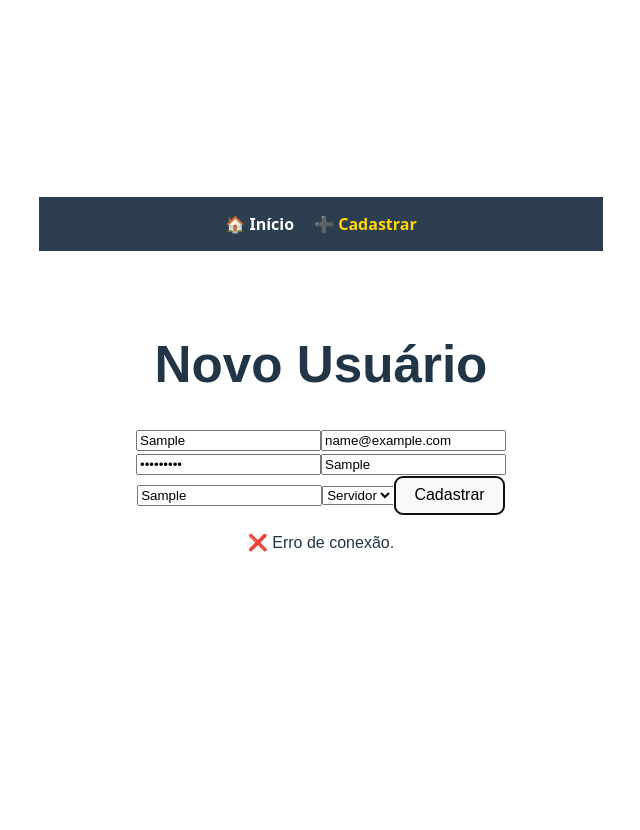
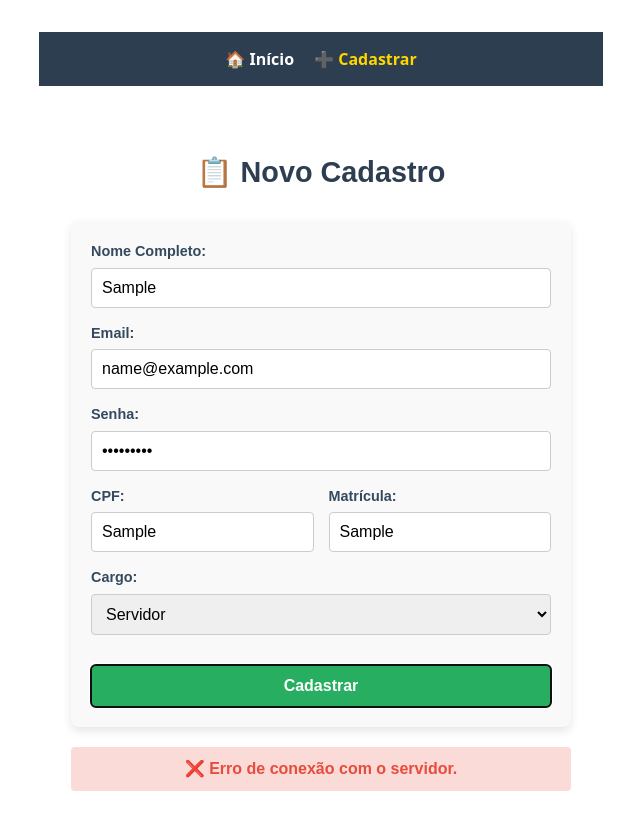
Before and after one commit to HannielAlencar/Hanniker, a React (Vite) app in the folder web/: page /cadastro in a window 1280 px wide. Both pictures are taken after typing "Sample", "name@example.com", "Sample123", "Sample", "Sample" into the empty fields and a click on the button "Cadastrar". Shown: the top 830 px of the page, without its empty margins (319-959 px from the left). Before the commit the page ends 800 px from the top, so only its background shows below. Built offline with nearby package versions, Linux system fonts and the light colour scheme; no server answers.

Commit message:
Adicionando rota GET usuarios para ver a lista

```diff
--- a/web/src/Home.tsx
+++ b/web/src/Home.tsx
@@ -10,14 +10,13 @@ export function Home() {
     setMensagem("Enviando...");
 
     try {
-      // ⚠️ USEI O LINK QUE VOCÊ DISSE QUE FUNCIONA
-      const response = await fetch('https://hanniker.onrender.com/bater-ponto', {
-        method: 'POST',
-        headers: { 'Content-Type': 'application/json' },
-        body: JSON.stringify({ nome }),
-      });
+  const resposta = await fetch('https://hanniker.onrender.com/bater-ponto', {
+  method: 'POST',
+  headers: { 'Content-Type': 'application/json' },
+  body: JSON.stringify({ nome }),
+});
 
-      if (response.ok) {
+      if (resposta.ok) {
         setMensagem(`✅ Ponto de ${nome} registrado!`);
         setNome("");
       } else {
--- a/web/src/cadastro.css
+++ b/web/src/cadastro.css
@@ -1,5 +1,3 @@
-/* web/src/pages/Cadastro.module.css */
-
 .container {
   padding: 2rem;
   max-width: 500px;
@@ -11,6 +9,7 @@
   color: #2c3e50;
   text-align: center;
   margin-bottom: 2rem;
+  font-size: 1.8rem;
 }
 
 .formulario {
@@ -20,21 +19,29 @@
   background-color: #f9f9f9;
   padding: 20px;
   border-radius: 8px;
-  box-shadow: 0 2px 5px rgba(0,0,0,0.1);
+  box-shadow: 0 4px 10px rgba(0,0,0,0.1);
 }
 
 .grupoInput {
   display: flex;
   flex-direction: column;
+  text-align: left;
+}
+
+.grupoInput label {
+  font-size: 0.9rem;
+  font-weight: bold;
+  color: #34495e;
+  margin-bottom: 5px;
 }
 
 .input {
   width: 100%;
   padding: 10px;
-  margin-top: 5px;
   border: 1px solid #ccc;
   border-radius: 4px;
   font-size: 16px;
+  box-sizing: border-box; /* Garante que o padding não quebre o layout */
 }
 
 /* Fila para colocar CPF e Matrícula lado a lado */
@@ -60,7 +67,6 @@
   transition: background-color 0.3s;
 }
 
-/* Isto só é possível com CSS separado! */
 .botao:hover {
   background-color: #219150;
 }
@@ -70,6 +76,9 @@
   font-weight: bold;
   text-align: center;
   margin-top: 20px;
+  padding: 10px;
+  background-color: #fadbd8;
+  border-radius: 4px;
 }
 
 .mensagemSucesso {
@@ -77,4 +86,7 @@
   font-weight: bold;
   text-align: center;
   margin-top: 20px;
+  padding: 10px;
+  background-color: #d5f5e3;
+  border-radius: 4px;
 }
--- a/web/src/cadastro.tsx
+++ b/web/src/cadastro.tsx
@@ -1,56 +1,102 @@
 import React, { useState } from 'react';
-import './cadastro.css';
+import './cadastro.css'; // Importa o seu CSS novo
 
 export function Cadastro() {
   const [form, setForm] = useState({
-    nome: '', email: '', senha: '', cpf: '', matricula: '', cargo: 'servidor'
+    nome: '',
+    email: '',
+    senha: '',
+    cpf: '',
+    matricula: '',
+    cargo: 'servidor'
   });
   const [msg, setMsg] = useState("");
+  const [status, setStatus] = useState(""); // 'sucesso' ou 'erro'
+
+  const handleChange = (e: React.ChangeEvent<HTMLInputElement | HTMLSelectElement>) => {
+    setForm({ ...form, [e.target.name]: e.target.value });
+  };
 
   const enviar = async (e: React.FormEvent) => {
     e.preventDefault();
     setMsg("Salvando...");
+    setStatus("");
 
     try {
-      // ⚠️ LINK CORRIGIDO
       const res = await fetch('https://hanniker.onrender.com/usuarios', {
         method: 'POST',
         headers: { 'Content-Type': 'application/json' },
         body: JSON.stringify(form),
       });
 
+      const dados = await res.json();
+
       if (res.ok) {
-        setMsg("✅ Cadastrado com sucesso!");
-        setForm({ ...form, nome: '', email: '', senha: '', cpf: '', matricula: '' });
+        setMsg(`✅ Cadastrado com sucesso!`);
+        setStatus("sucesso");
+        // Limpa o formulário
+        setForm({ nome: '', email: '', senha: '', cpf: '', matricula: '', cargo: 'servidor' });
       } else {
-        setMsg("❌ Erro ao salvar.");
+        setMsg(`❌ Erro: ${dados.erro || 'Falha ao salvar.'}`);
+        setStatus("erro");
       }
     } catch (error) {
-      setMsg("❌ Erro de conexão.");
+      setMsg("❌ Erro de conexão com o servidor.");
+      setStatus("erro");
     }
   };
 
   return (
     <div className="container">
-      <h1>Novo Usuário</h1>
-      <form onSubmit={enviar}>
-        <input placeholder="Nome" value={form.nome} onChange={e => setForm({...form, nome: e.target.value})} required />
-        <input placeholder="Email" type="email" value={form.email} onChange={e => setForm({...form, email: e.target.value})} required />
-        {/* CAMPO DE SENHA AQUI EM BAIXO 👇 */}
-        <input placeholder="Senha" type="password" value={form.senha} onChange={e => setForm({...form, senha: e.target.value})} required />
+      <h1 className="titulo">📋 Novo Cadastro</h1>
 
-        <input placeholder="CPF" value={form.cpf} onChange={e => setForm({...form, cpf: e.target.value})} required />
-        <input placeholder="Matrícula" value={form.matricula} onChange={e => setForm({...form, matricula: e.target.value})} required />
+      <form onSubmit={enviar} className="formulario">
 
-        <select value={form.cargo} onChange={e => setForm({...form, cargo: e.target.value})}>
-          <option value="servidor">Servidor</option>
-          <option value="gestor">Gestor</option>
-          <option value="admin">Admin</option>
-        </select>
+        <div className="grupoInput">
+          <label>Nome Completo:</label>
+          <input className="input" name="nome" value={form.nome} onChange={handleChange} required />
+        </div>
 
-        <button type="submit">Cadastrar</button>
+        <div className="grupoInput">
+          <label>Email:</label>
+          <input className="input" type="email" name="email" value={form.email} onChange={handleChange} required />
+        </div>
+
+        <div className="grupoInput">
+          <label>Senha:</label>
+          <input className="input" type="password" name="senha" value={form.senha} onChange={handleChange} required placeholder="Crie uma senha" />
+        </div>
+
+        {/* CPF e Matrícula lado a lado */}
+        <div className="linhaDupla">
+          <div className="coluna grupoInput">
+            <label>CPF:</label>
+            <input className="input" name="cpf" value={form.cpf} onChange={handleChange} required />
+          </div>
+          <div className="coluna grupoInput">
+            <label>Matrícula:</label>
+            <input className="input" name="matricula" value={form.matricula} onChange={handleChange} required />
+          </div>
+        </div>
+
+        <div className="grupoInput">
+          <label>Cargo:</label>
+          <select className="input" name="cargo" value={form.cargo} onChange={handleChange}>
+            <option value="servidor">Servidor</option>
+            <option value="gestor">Gestor</option>
+            <option value="admin">Admin</option>
+          </select>
+        </div>
+
+        <button type="submit" className="botao">Cadastrar</button>
       </form>
-      <p>{msg}</p>
+
+      {/* Exibe a mensagem com a classe certa do CSS */}
+      {msg && (
+        <p className={status === "erro" ? "mensagemErro" : "mensagemSucesso"}>
+          {msg}
+        </p>
+      )}
     </div>
   );
 }
```
Also changed, not shown: 1 other file (tests, documents, lock files or other folders).
